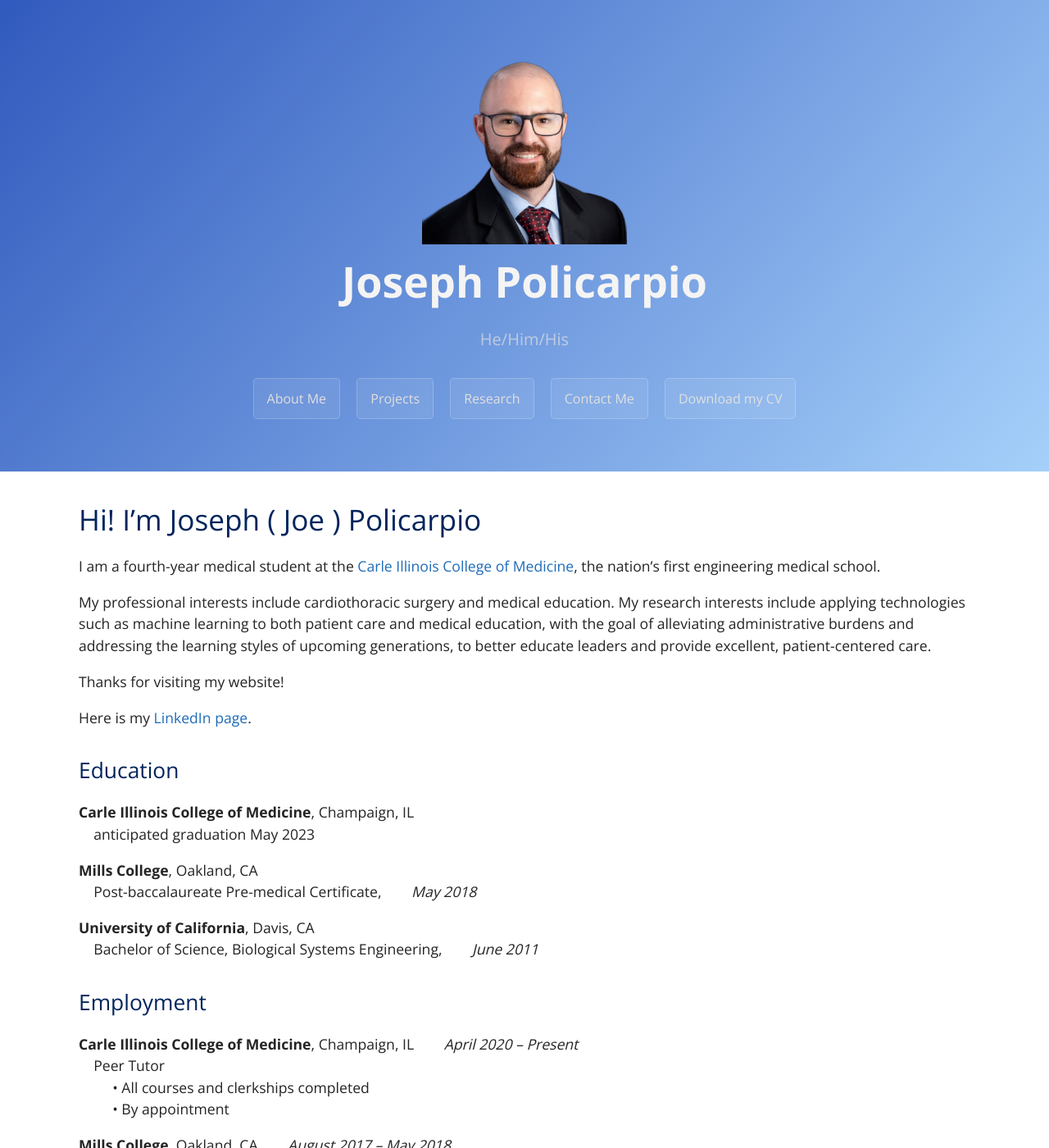
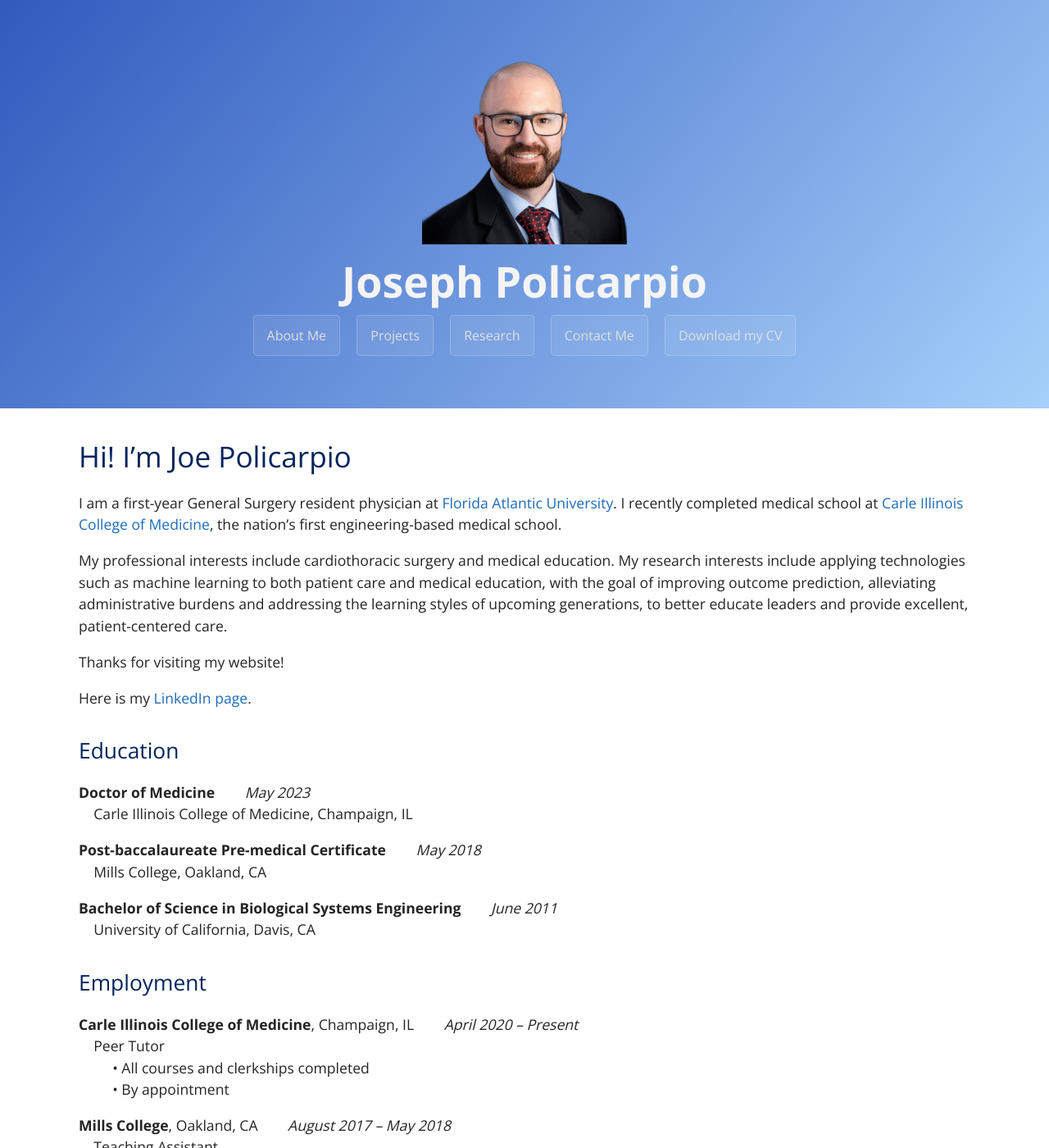
Before and after one commit to jopeo/joepo, a Jekyll site: the page built from index.md, in a window 1280 px wide and 1400 px high. Shown: the whole window at 82% size. Built offline with Jekyll 4.4.1, drawn with Linux system fonts in a browser that asks for light colours; the repository's description, which GitHub fills in, is left out.

Commit message:
update research, resume download

```diff
--- a/_config.yml
+++ b/_config.yml
@@ -1,4 +1,4 @@
-title: Joseph Policarpio
-description: He/Him/His
+title: Joseph Policarpio, MD
+#description:
 theme: jekyll-theme-cayman
 url: "https://joepolicarpio.com"
--- a/_layouts/template.html
+++ b/_layouts/template.html
@@ -36,7 +36,7 @@
             <a href="projects" class="btn" style="color:#E0E0E0">Projects</a>
             <a href="research" class="btn" style="color:#E0E0E0">Research</a>
             <a href="contact" class="btn" style="color:#E0E0E0">Contact Me</a>
-            <a href="../Images/pdfs/PolicarpioCV_12.17.2022.pdf" class="btn" style="color:#E0E0E0" download>Download my CV</a>
+            <a href="../Images/pdfs/PolicarpioCV_6.1.2023.pdf" class="btn" style="color:#E0E0E0" download>Download my CV</a>
 
 
         {% if site.github.is_project_page %}
--- a/index.md
+++ b/index.md
@@ -4,14 +4,14 @@ layout: template
 filename: index
 ---
 
-# Hi! I'm Joseph ( Joe ) Policarpio
+# Hi! I'm Joe Policarpio
 
-I am a fourth-year medical student at the [Carle Illinois College of Medicine](https://medicine.illinois.edu/){:target="_blank"},
-the nation's first engineering medical school.
+I am a first-year General Surgery resident physician at [Florida Atlantic University](https://www.fau.edu/medicine/gme/residency-fellowship/surgery/){:target="_blank"}.
+I recently completed medical school at [Carle Illinois College of Medicine](https://medicine.illinois.edu/){:target="_blank"}, the nation's first engineering-based medical school.
 
 My professional interests include cardiothoracic surgery and medical education. My research interests include applying
-technologies such as machine learning to both patient care and medical education, with the goal of alleviating
-administrative burdens and addressing the learning styles of upcoming generations, to better educate leaders and
+technologies such as machine learning to both patient care and medical education, with the goal of improving outcome prediction,
+alleviating administrative burdens and addressing the learning styles of upcoming generations, to better educate leaders and
 provide excellent, patient-centered care.
 
 Thanks for visiting my website!
@@ -20,16 +20,17 @@ Here is my [LinkedIn page](https://www.linkedin.com/in/joseph-policarpio){:targe
 
 ## Education
 
-**Carle Illinois College of Medicine**, Champaign, IL
-  <br>&nbsp;&nbsp;&nbsp;&nbsp;anticipated graduation May 2023
+**Doctor of Medicine**&nbsp;&nbsp;&nbsp;&nbsp;&nbsp;&nbsp;&nbsp;&nbsp;*May 2023*
+  <br>&nbsp;&nbsp;&nbsp;&nbsp;Carle Illinois College of Medicine, Champaign, IL
 <br>
 
-**Mills College**, Oakland, CA
-  <br>&nbsp;&nbsp;&nbsp;&nbsp;Post-baccalaureate Pre-medical Certificate,&nbsp;&nbsp;&nbsp;&nbsp;&nbsp;&nbsp;&nbsp;&nbsp;*May 2018*
+**Post-baccalaureate Pre-medical Certificate**&nbsp;&nbsp;&nbsp;&nbsp;&nbsp;&nbsp;&nbsp;&nbsp;*May 2018*
+  <br>&nbsp;&nbsp;&nbsp;&nbsp;Mills College, Oakland, CA
 <br>
 
-**University of California**, Davis, CA
-  <br>&nbsp;&nbsp;&nbsp;&nbsp;Bachelor of Science, Biological Systems Engineering,&nbsp;&nbsp;&nbsp;&nbsp;&nbsp;&nbsp;&nbsp;&nbsp;*June 2011*
+**Bachelor of Science in Biological Systems Engineering**&nbsp;&nbsp;&nbsp;&nbsp;&nbsp;&nbsp;&nbsp;&nbsp;*June 2011*
+  <br>&nbsp;&nbsp;&nbsp;&nbsp;University of California, Davis, CA
+<br>
 
 ## Employment
 
@@ -88,7 +89,12 @@ Here is my [LinkedIn page](https://www.linkedin.com/in/joseph-policarpio){:targe
 ## Credentials
 
 - United States Patent and Trademark Office (USPTO) [Registered Patent Agent](https://oedci.uspto.gov/OEDCI/practitionerSearchEntry){:target="_blank"}
+  <br><br>
 - Federal Aviation Administration (FAA) [Unmanned Aircraft Systems (UAS) Pilot](https://amsrvs.registry.faa.gov/airmeninquiry/){:target="_blank"}
+  <br><br>
 - California Board of Engineers Engineer In Training (EIT) Certificate
+  <br><br>
 - Collaborative Institutional Training Initiative (CITI Program) Core IRB Training
+  <br><br>
 - United States Center for SafeSport Training
+<br><br>
```
Also changed, not shown: projects.md (+10 -0 lines), research.md (+2 -0 lines), 2 other files.
